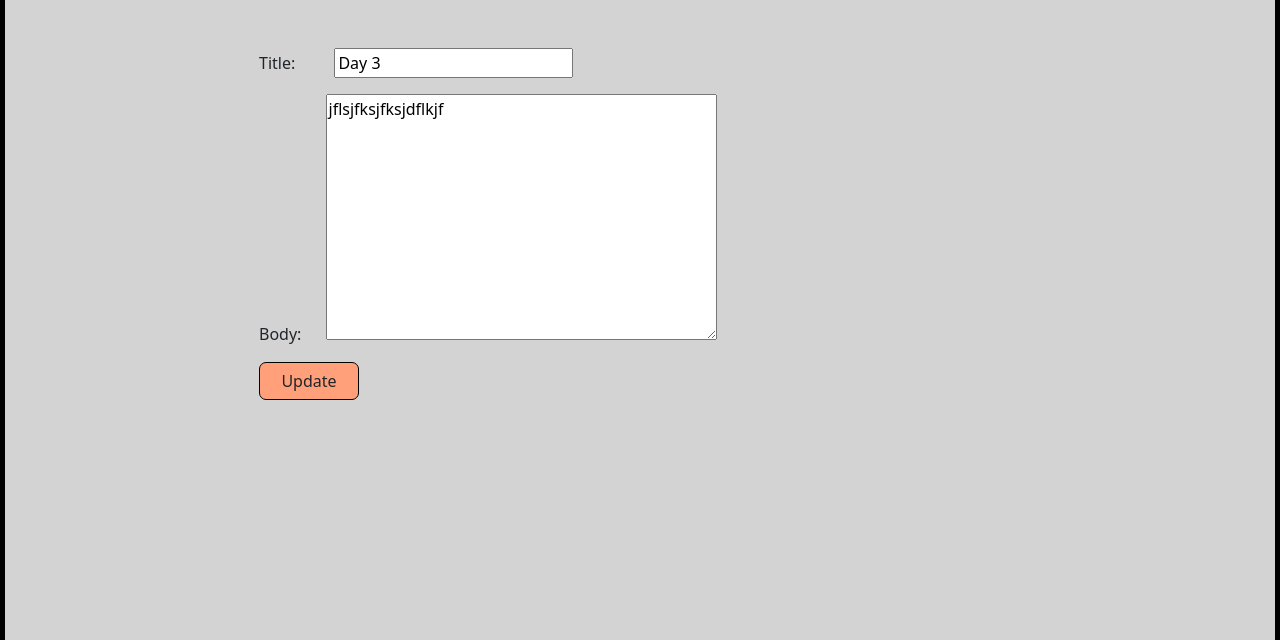
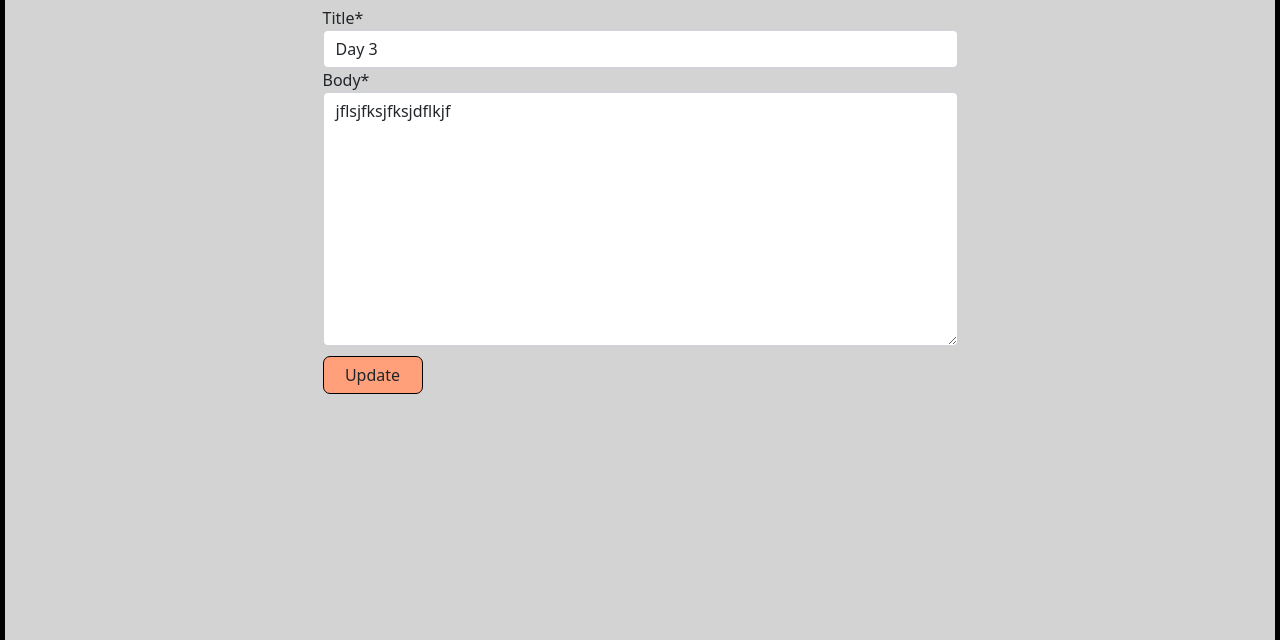
Before and after one commit to arnoldc94/Django_113_news_app, a Django app: page /articles/4/edit/ in a window 1280 px wide. Shown: the part 111-751 px from the top of the page. Run offline with Django 3.2, Linux system fonts and the light colour scheme; a user stored in the database is signed in; data comes from the database, SQL or seed files in the repository; both versions use the stored data as it was after the commit; some libraries are stand-ins or nearby versions.

Commit message:
added user permissions on articles views, updated crispy forms

```diff
--- a/articles/views.py
+++ b/articles/views.py
@@ -24,7 +24,7 @@ class ArticleCreateView( LoginRequiredMixin, UserPassesTestMixin, CreateView):
     fields = ["title", "author", "body", ]
 
     def test_func(self):
-        return self.request.user.is_active
+        return self.request.user.is_staff or self.request.user.is_superuser
 
     def form_valid(self, form):
         form.instance.author = self.request.user
--- a/static/css/article_new.css
+++ b/static/css/article_new.css
@@ -1,24 +1,3 @@
-.form-container {
-    margin-left: 20%;
-    margin-top: 50px;
-    display: block;
-}
-form {
-    text-align:left;
-}
-.header{
+.header {
     text-align: center;
 }
-
-.form-container select {
-    width: 175px;
-    height: 30px;
-}
-
-.form-container input {
-    margin-left: 15px;
-}
-
-.form-container label {
-    padding-right: 20px;
-}
--- a/static/css/login.css
+++ b/static/css/login.css
@@ -1,21 +1,6 @@
-.login {
-    display: flex;
-    align-items: center;
-    padding-left:15px;
-    margin-top: 100px;
-    margin-left: 250px;
-}
 
-.login p {
-    margin-left: 50px;
-}
-.login .btn {
-    width:75px;
-    height: 50px;
-    margin-left: 50px;
-}
 
-.login .btn:hover {
+.signup .btn:hover {
     color: white;
     border: 2px solid white;
 }
--- a/static/css/signup.css
+++ b/static/css/signup.css
@@ -1,9 +1,12 @@
 .signup {
-    margin-left: 30px;
+    width: 50%;
+    margin-left:auto;
+    margin-right:auto;
 }
 
 form .btn {
     width: 100px;
+    margin-top: 10px;
 }
 
 form .btn:hover {
--- a/templates/article_edit.html
+++ b/templates/article_edit.html
@@ -1,12 +1,15 @@
 {% extends 'base.html' %}
-
+{% load crispy_forms_tags %}
 {% block title %}Edit Post{% endblock title %}
 
 {% block content %}
     <h1 class="header">Edit Blog Post</h1>
-    <form class="form-container" method="POST">
-        {% csrf_token %}
-        {{ form.as_p }}
-        <button class="btn">Update</button>
-    </form>
+    <div class="signup">
+        <form  method="POST">
+            {% csrf_token %}
+            {{ form|crispy }}
+            <button class="btn">Update</button>
+        </form>
+    </div>
+
 {% endblock content %}
--- a/templates/article_new.html
+++ b/templates/article_new.html
@@ -1,13 +1,12 @@
 {% extends 'base.html' %}
 {% load crispy_forms_tags %}
-
 {% block title %}New Post{% endblock title %}
 
 {% block content %}
     <h1 class="header">New Blog Post</h1>
-    <form class="form-container" method="POST">
+    <form  class="signup" method="POST">
         {% csrf_token %}
-        {{ form.as_p }}
+        {{ form|crispy }}
         <button class="btn" >Submit</button>
     </form>
 {% endblock content %}
```
Also changed, not shown: templates/registration/login.html (+9 -6 lines), templates/registration/signup.html (+4 -3 lines), db.sqlite3.
